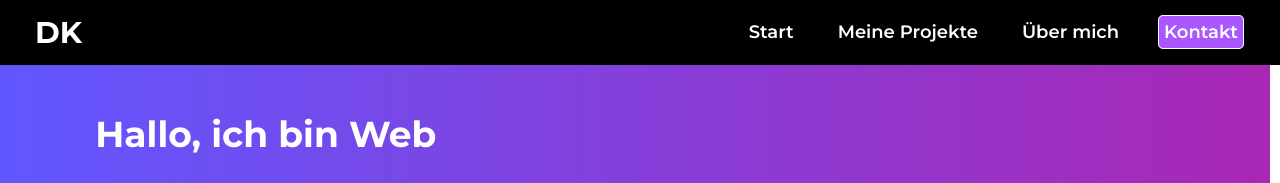
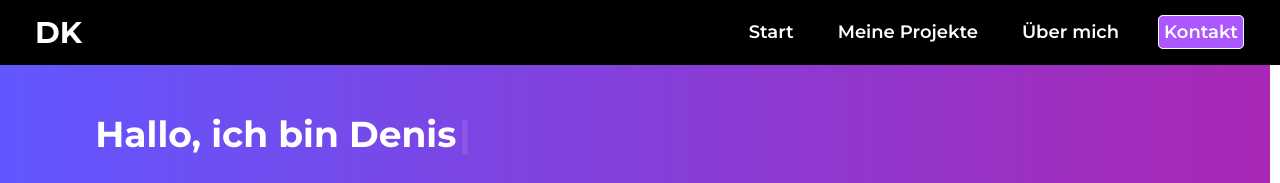
Before and after one commit to DenKim94/myWebsite_client, a React (Vite) app: page / in a window 1280 px wide. Shown: the top 183 px of the page. Built offline with nearby package versions, Linux system fonts and the light colour scheme; no server answers.

Commit message:
Refactored InfoTextComponent by using 'react-simple-typewriter'

```diff
--- a/package.json
+++ b/package.json
@@ -16,7 +16,7 @@
     "react": "^18.3.1",
     "react-dom": "^18.3.1",
     "react-google-recaptcha": "^3.1.0",
-    "react-typical": "^0.1.3"
+    "react-simple-typewriter": "^5.0.1"
   },
   "devDependencies": {
     "@eslint/js": "^9.11.1",
--- a/src/components/InfoTextContainer.jsx
+++ b/src/components/InfoTextContainer.jsx
@@ -1,47 +1,29 @@
 import './../styles/SectionsGeneric.css'
-import Typical from 'react-typical'
+import { useTypewriter, Cursor } from 'react-simple-typewriter';
 import * as globalConstants from './../globalConstants.js'
 
-/**
- * Generates steps for the Typical component based on the provided word and durations.
- *
- * @param {string} word - The word to animate.
- * @param {number} typeDuration - The duration for each character typing.
- * @param {number} holdDuration - The duration to hold the complete word.
- * @returns {Array} An array of steps for the Typical component.
- */
-const generateSteps = (word, typeDuration, holdDuration) => {
-    const steps = [];
-    for (let i = 1; i <= word.length; i++) {
-        steps.push(word.substring(0, i), typeDuration);
-    }
-    steps.push(word, holdDuration);
-    return steps;
-}
 
 /**
- * Component for the text on the start page, which is initially invisible and then slides up.
- * The greeting text is animated using the react-typical library.
+ * Komponente mit animiertem Begrüßungstext (Bibliothek: react-simple-typewriter).
  *
- * @returns A JSX element containing a div with the class 'info-text-container',
- * which contains a h1 element with the class 'greeting-text' and a p element with the class 'description-text'.
+ * @returns Ein JSX-Element, das ein div mit der Klasse 'info-text-container' enthält,
+ * welches ein h1-Element mit der Klasse 'greeting-text' und ein p-Element mit der Klasse 'description-text' enthält.
  */
 const InfoTextContainer = () => {
-    const steps = [
-        ...generateSteps('Denis.', globalConstants.TYPE_ANIMATION_DURATION_1, globalConstants.HOLD_ANIMATION_DURATION_1),
-        ...generateSteps('Webentwickler.', globalConstants.TYPE_ANIMATION_DURATION_2, globalConstants.HOLD_ANIMATION_DURATION_2),
-        ...generateSteps('Denis.', globalConstants.TYPE_ANIMATION_DURATION_1, globalConstants.HOLD_ANIMATION_DURATION_1),
-    ];
+    const [text] = useTypewriter({
+        words: ['Denis.', 'Webentwickler.', 'Denis.'], // Animierte Wörter
+        loop: globalConstants.NUMBER_LOOP_ANIMATION,   // Anzahl der Wiederholungen
+        typeSpeed: globalConstants.TYPE_ANIMATION_DURATION_1,   // Schreibgeschwindigkeit
+        deleteSpeed: globalConstants.TYPE_ANIMATION_DURATION_2, // Löschgeschwindigkeit
+        delaySpeed: globalConstants.HOLD_ANIMATION_DURATION,  // Pause zwischen den Wörtern
+    });
 
     return (
         <div className='info-text-container'>
             <h1 className="greeting-text">
                 Hallo, ich bin{' '}
-                <Typical
-                    loop={globalConstants.NUMBER_LOOP_ANIMATION}
-                    wrapper="span"
-                    steps={steps}
-                />
+                <span>{text}</span>
+                <Cursor cursorStyle="|" />
             </h1>
         </div>
     );
--- a/src/globalConstants.js
+++ b/src/globalConstants.js
@@ -10,8 +10,7 @@ export const SCROLL_VIEW_OFFSET = 0;            // Offset in Pixel für den Scro
 export const NUMBER_LOOP_ANIMATION = 1;
 export const TYPE_ANIMATION_DURATION_1 = 60;
 export const TYPE_ANIMATION_DURATION_2 = 65;
-export const HOLD_ANIMATION_DURATION_1 = 1550;
-export const HOLD_ANIMATION_DURATION_2 = 1500;
+export const HOLD_ANIMATION_DURATION = 1550;
 
 /* Relative Schwellenwerte (0-1) für die Anpassung des Offsets beim Scrollefffekt
 im benötigten Format von framer-motion: [start, end] */
@@ -57,15 +56,15 @@ export const PROJECT_NAME_WEBSITE = 'Portfolio Webseite';
 export const PROJECT_DESCRIPTION_STRATEGO = [`Beschreibung:
     Onlinespiel (Desktop), welches ursprünglich vom Brettspiel "Stratego" abgeleitet wurde.`,
     `Projektumfang: ca. 400 Stunden`,
-    `Learnings: React; NodeJS & ExpressJS; Cypress; CSS`];
+    `Kenntnisse: React; NodeJS & ExpressJS; Cypress; CSS`];
 
 export const PROJECT_DESCRIPTION_ECA = [`Beschreibung: Tool zur Stromkostenanalyse`,
-    `Projektumfang: ca. 55 Stunden`, `Learnings: Python; SQLite; CustomTkinter`];
+    `Projektumfang: ca. 55 Stunden`, `Kenntnisse: Python; SQLite; CustomTkinter`];
 
 export const PROJECT_DESCRIPTION_WEBSITE= [`Beschreibung:
     Eigene Webseite zur Vorstellung meiner Projekte und meines persönlichen sowie beruflichen Werdegangs.`,
     `Projektumfang: ca. XXX Stunden`,
-    `Learnings: React; HTML; CSS; Responsive Design; Vitest`];
+    `Kenntnisse: React; HTML; CSS; Responsive Design; Vitest`];
 
 // URLs zu den Webseiten der Projekte
 export const PROJECT_URLS = {
@@ -165,7 +164,7 @@ export const INFO_TEXT_JOB_EXPERIENCE = `Nach dem Abschluss meines Studiums war
 Dabei habe ich recht schnell mein Interesse an der Softwareentwicklung und Programmierung entdeckt.
 Aus Interesse entwickelte sich ein Wunsch nach Veränderung.
 Daher entschied ich mich für einen Wechsel in die Industrie, wo ich nun seit über zwei Jahren erfolgreich als Softwareingenieur tätig bin.
-Aus Wunsch wurde Leidenschaft, der ich auch in meiner Freizeit nachgehe und mich mit eigenen Softwareprojekten kontinuierlich nach dem Motto "Build. Reflect. Improve." zum Webentwickler weiterbilde.`;
+Aus Wunsch wurde Leidenschaft, der ich auch in meiner Freizeit nachgehe und mich mit eigenen Softwareprojekten nach dem Motto "Build. Reflect. Improve." zum Webentwickler weiterbilde.`;
 
 
 export const JOB_EXPERIENCE_CONTENT = [
```
Also changed, not shown: 1 other file (tests, documents, lock files or other folders).
